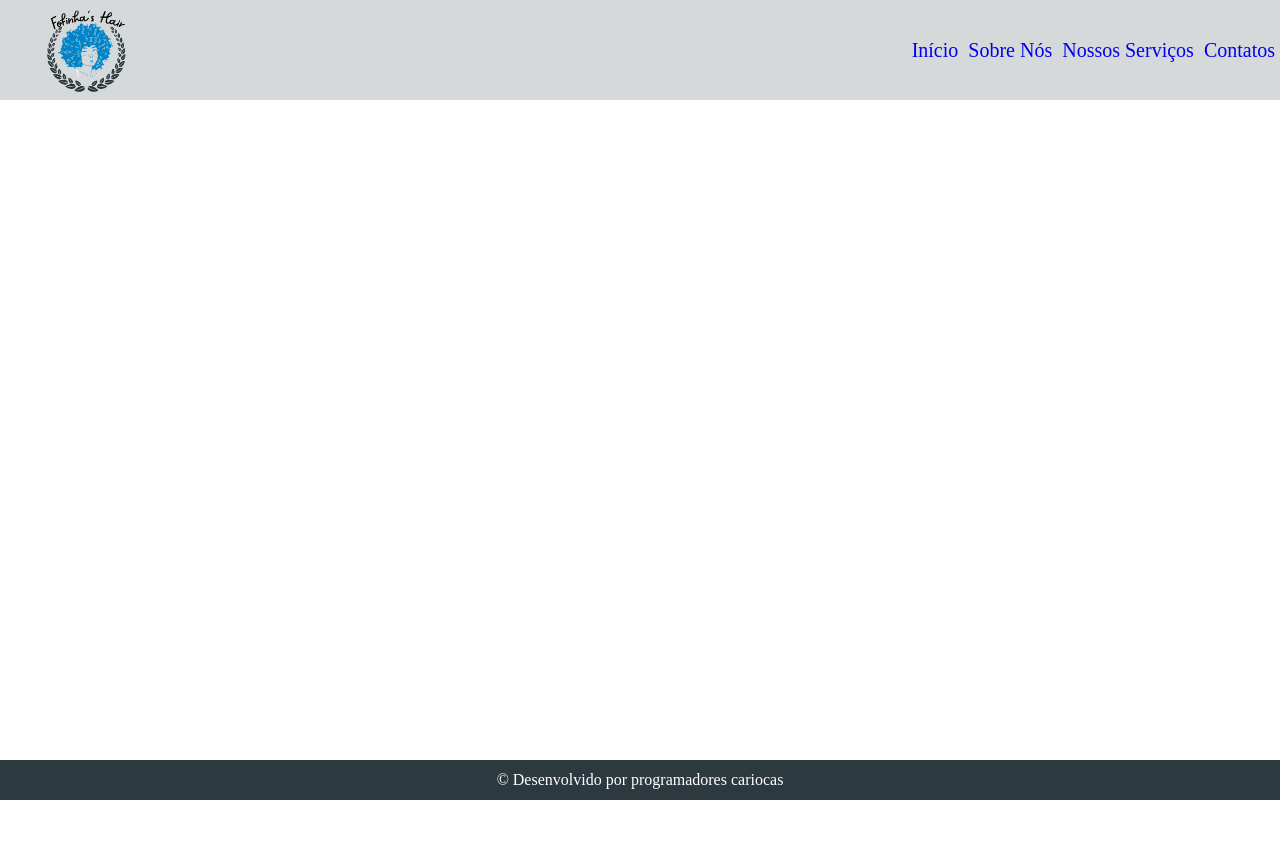
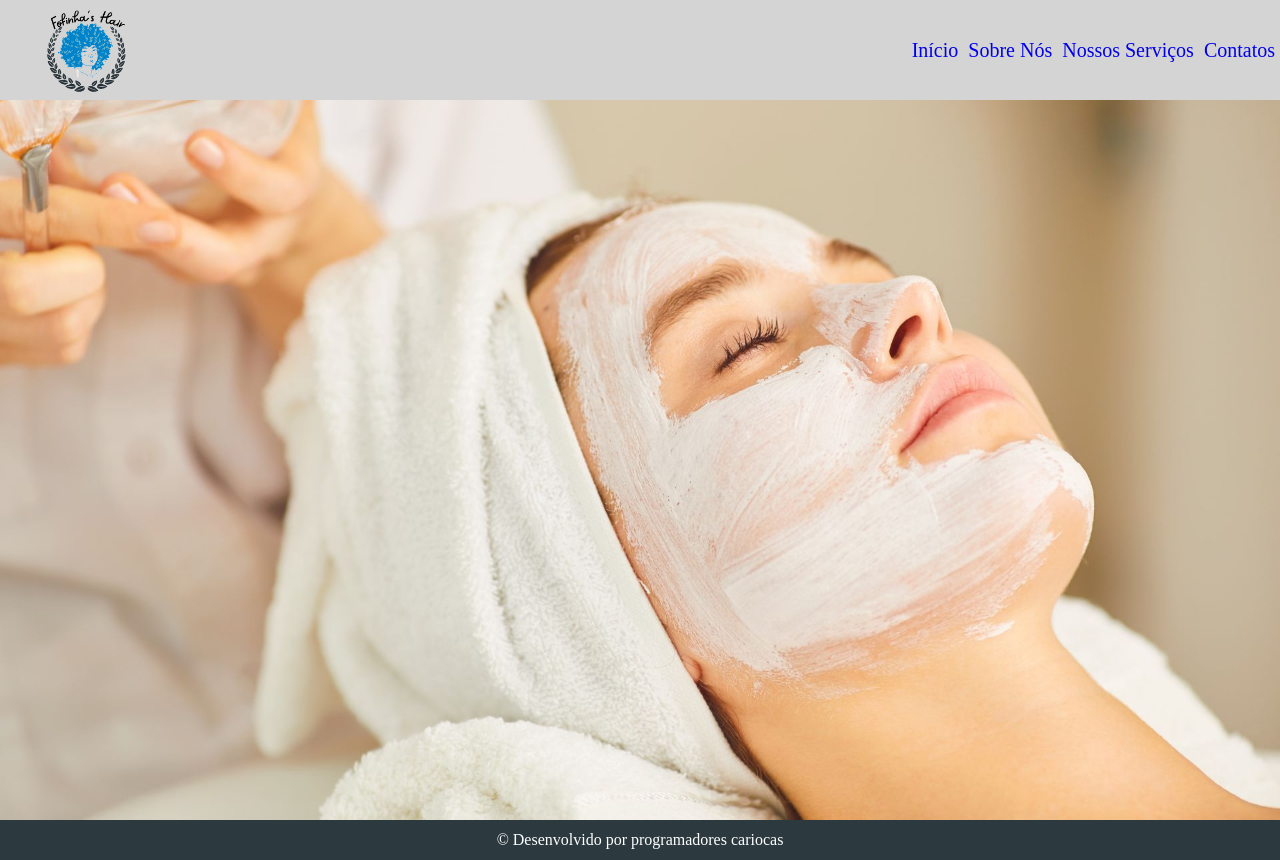
Before and after one commit to AndisVader/06.Projeto-Grupo-SalaoDeBeleza, a React (Vite) app: page / in a window 1280 px wide. Before the commit the page ends 800 px from the top, so only its background shows below. Built offline with nearby package versions, Linux system fonts and the light colour scheme.

Commit message:
01.04.03 Subindo imagens

```diff
--- a/src/frontend/components/template/Header/Header.css
+++ b/src/frontend/components/template/Header/Header.css
@@ -7,7 +7,7 @@
 }
 
 header{
-  background-color: rgba(44, 58, 64, 0.192);
+  background-color: rgba(14, 13, 13, 0.178);
   display: flex;
   align-items: center;
   justify-content: space-between;
--- a/src/frontend/components/template/Main/Main.jsx
+++ b/src/frontend/components/template/Main/Main.jsx
@@ -1,5 +1,12 @@
 import React from "react";
 import './Main.css'
 
-export default props =>
-<main className="corpo"></main>
+const Main = ({children}) =>{
+    return(
+        <main className="corpo">
+            {children}
+        </main>
+    )
+}
+
+export default Main
--- /dev/null
+++ b/src/frontend/pages/Home/Home.css
@@ -0,0 +1,10 @@
+.banner img{
+    display: flex;
+    height: 100%;
+    width: 100%;
+    background-color: #000;
+    background-position: top center;
+    background-repeat: no-repeat;
+    background-size: cover;
+    background-attachment: fixed;
+}
--- a/src/frontend/pages/Home/Home.jsx
+++ b/src/frontend/pages/Home/Home.jsx
@@ -1,7 +1,11 @@
 import React from 'react'
 import Main from '../../components/template/Main/Main'
+import Banner from '../../assets/img/BannerFundo.jpg'
+import './Home.css'
 
 export default props =>
   <Main>
-
+    <section className='banner'>
+      <img src={Banner} alt="banner" />
+    </section>
   </Main>
--- a/src/frontend/pages/Service/Service.jsx
+++ b/src/frontend/pages/Service/Service.jsx
@@ -7,7 +7,6 @@ const initialState = {
   cabelo: {id: '', nome: '', valor: '', tempo: '', img: ''},
   list: []
 }
-
 
 export default class Service extends Component {
 
@@ -24,7 +23,7 @@ export default class Service extends Component {
   render(){
     return(
       <Main>
-        Olá Mundo
+
       </Main>
     )
   }
```
Also changed, not shown: src/frontend/assets/img/BannerFundo.jpg (added).
